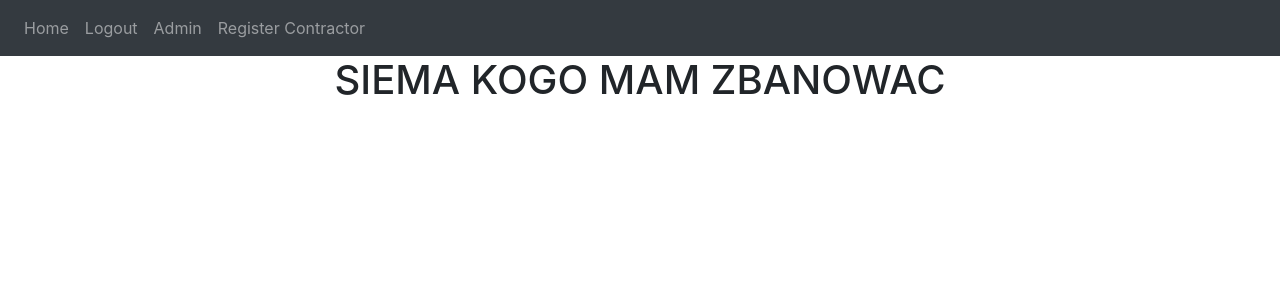
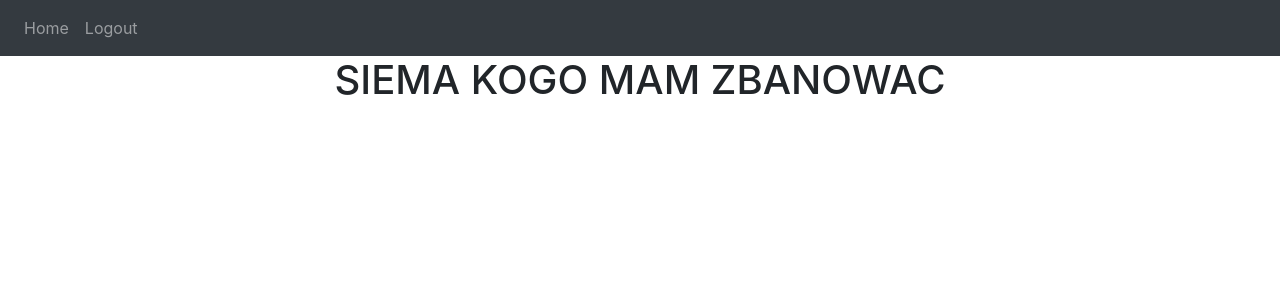
Before and after one commit to gucio123/ZSTwP, a Flask app: page /admin in a window 1280 px wide. Shown: the top 300 px of the page. Run offline with Flask 3, Linux system fonts and the light colour scheme; the visitor is signed in with stand-in values (Sample User, id 1); some libraries are stand-ins or nearby versions.

Commit message:
fix admin privileges

```diff
--- a/website/register_contractor.py
+++ b/website/register_contractor.py
@@ -1,6 +1,6 @@
 from flask import Blueprint, request, render_template, flash
 from flask_login import login_required
-from website.models import Contractor
+from website.models import Contractor,User
 from website import db
 
 bp = Blueprint('create-ticket', __name__)
@@ -39,11 +39,10 @@ def is_input_data_correct(company_name, nip):
     return True
 
 
+# NIP should have 10 numbers and have correct checksum
 def is_nip_format_correct(nip):
-    # NIP should have 10 numbers
     if len(nip) != 10:
         return False
-    # NIP should be only numbers
     elif not nip.isnumeric():
         return False
     elif not is_checksum_correct(nip):
--- a/website/templates/base.html
+++ b/website/templates/base.html
@@ -82,10 +82,11 @@
                 <a class="nav-item nav-link" id="home" href="/">Home</a>
                 {% if current_user.is_authenticated %}
                 <a class="nav-item nav-link" id="logout" href="/auth/logout">Logout</a>
-                <a class="nav-item nav-link" id="admin" href="/admin">Admin</a>
-                <a class="nav-item nav-link" id="register_contractor" href="/register_contractor">Register Contractor</a>
                 {% endif %}
-
+                  {% if current_user.isAdmin %}
+                  <a class="nav-item nav-link" id="admin" href="/admin">Admin</a>
+                  <a class="nav-item nav-link" id="register_contractor" href="/register_contractor">Register Contractor</a>
+                  {% endif %}
                 {% if not current_user.is_authenticated %}
                 <a class="nav-item nav-link" id="login" href="/auth/login">Login</a>
                 <a class="nav-item nav-link" id="register" href="/auth/register">Register</a>
```
Also changed, not shown: website/views.py (+1 -8 lines).
